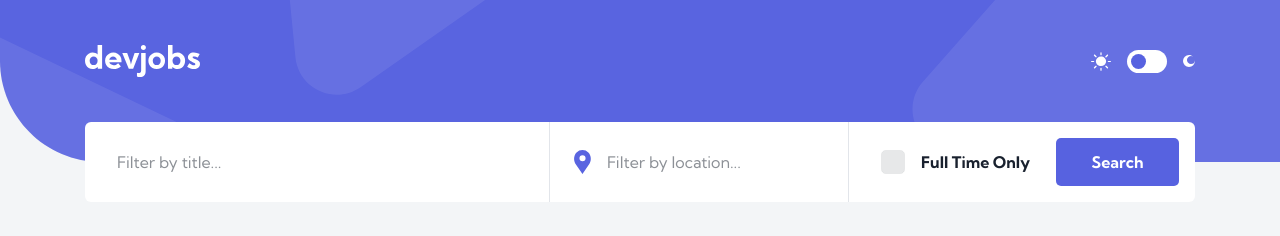
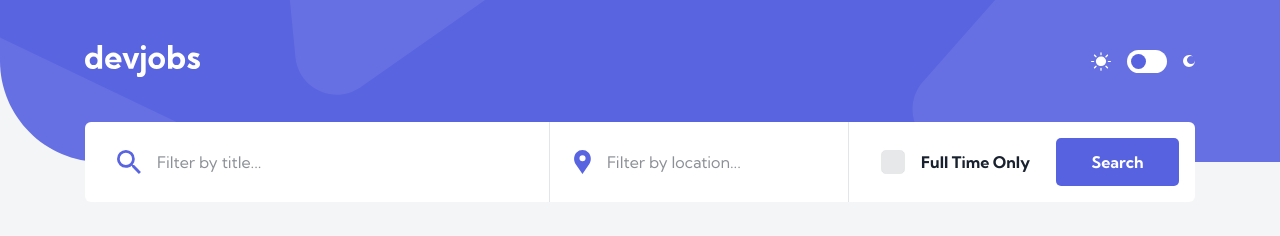
Before and after one commit to curiousmind04/Devjobs-Web-App-React-TS, a React (Vite) app: page / in a window 1280 px wide. Shown: the top 236 px of the page. Built offline with nearby package versions, Linux system fonts and the light colour scheme.

Commit message:
added label for theme toggle input, added search icon to search input

```diff
--- a/src/components/Actions.module.css
+++ b/src/components/Actions.module.css
@@ -15,10 +15,19 @@
   align-items: center;
 }
 
-.form > input {
+.form > :first-child {
+  width: calc(100% - 7.25rem);
+}
+
+.searchIcon {
+  display: none;
+}
+
+.filterInput {
   background-color: var(--secondary-bg);
   color: var(--search);
-  width: calc(100% - 7.25rem);
+  /* width: calc(100% - 7.25rem); */
+  width: 100%;
   height: 3rem;
   font: inherit;
   border: none;
@@ -27,7 +36,7 @@
   caret-color: var(--clr-violet);
 }
 
-.form > input::placeholder {
+.filterInput::placeholder {
   color: var(--search-ph);
 }
 
@@ -240,9 +249,13 @@ from changing when using Chrome autocomplete */
     position: absolute;
     bottom: -3.875rem;
   }
-  .form > input {
+  .form > :first-child {
     width: 100%;
+    /* width: calc(100% - 1.25rem); */
   }
+  /* .filterInput {
+    width: 100%;
+  } */
   .modal {
     top: 5rem;
   }
@@ -274,10 +287,22 @@ from changing when using Chrome autocomplete */
     display: flex;
     align-items: center;
   }
-  .form > input {
+  .form > :first-child {
     min-width: 12.3125rem;
     width: auto;
     flex-grow: 1;
+    display: flex;
+    justify-content: flex-start;
+    align-items: center;
+    gap: 1rem;
+  }
+  .searchIcon {
+    display: block;
+  }
+  .filterInput {
+    /* min-width: 12.3125rem;
+    width: auto;
+    flex-grow: 1; */
     padding-right: 1rem;
   }
   .filter {
--- a/src/components/Actions.tsx
+++ b/src/components/Actions.tsx
@@ -156,15 +156,23 @@ const Actions: React.FC<Props> = ({ filterJobs, jobs }) => {
     <>
       <div className={classes.container}>
         <form className={classes.form} onSubmit={searchHandler}>
+          <div>
+            <img
+              src="assets/desktop/icon-search.svg"
+              alt="search icon"
+              className={classes.searchIcon}
+            />
             <label htmlFor="search" className="sr-only">
               Search by title
             </label>
             <input
               type="text"
               id="search"
+              className={classes.filterInput}
               placeholder="Filter by title..."
               ref={titleRef}
             />
+          </div>
           <button
             type="button"
             className={classes.filter}
--- a/src/components/Header.tsx
+++ b/src/components/Header.tsx
@@ -17,8 +17,11 @@ const Header: React.FC<Props> = ({ themeHandler }) => {
         </NavLink>
         <div className={classes.theme}>
           <img src="/assets/desktop/icon-sun.svg" alt="sun icon" />
+          <label htmlFor="theme" className="sr-only">
+            Theme Toggle
+          </label>
           <label className={classes.switch}>
-            <input type="checkbox" onClick={themeHandler} />
+            <input type="checkbox" id="theme" onClick={themeHandler} />
             <span className={classes.toggle}></span>
           </label>
           <img src="/assets/desktop/icon-moon.svg" alt="moon icon" />
--- a/src/pages/Home.module.css
+++ b/src/pages/Home.module.css
@@ -155,6 +155,9 @@ extends beyond the .app div when the screen height is very short */
   .job {
     width: 21.1875rem;
   }
+  .load {
+    margin-top: 3.5rem;
+  }
 }
 
 @media (min-width: 78rem) {
```
Lines whose indentation alone changed are shown as unchanged.
